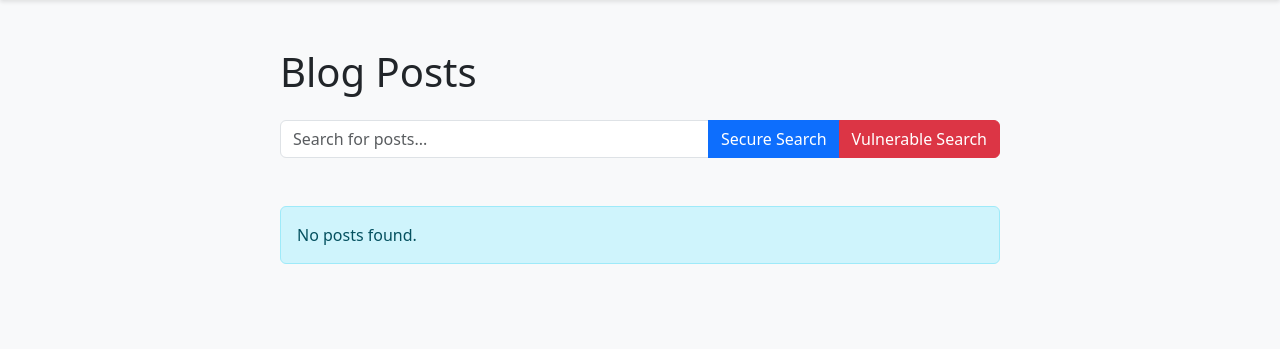
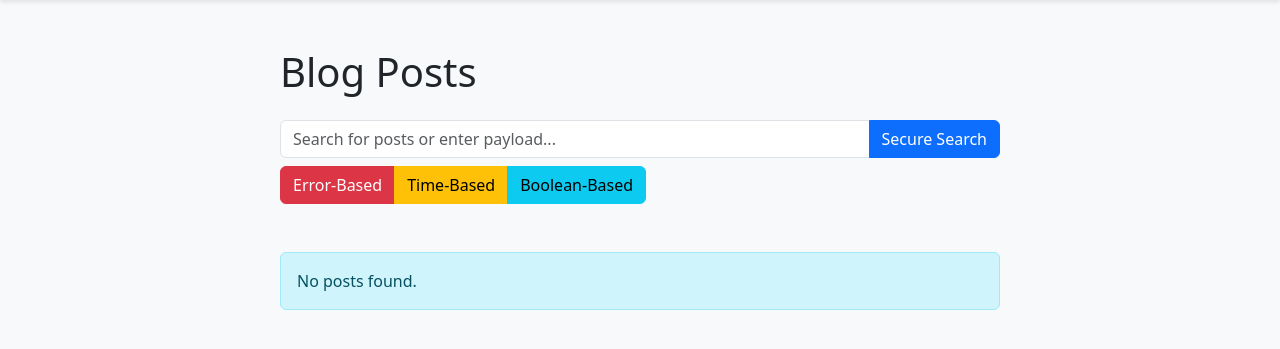
Before and after one commit to trike33/vector_labs_sqli, a Flask app: page / in a window 1280 px wide. Shown: the part 56-405 px from the top of the page. Run offline with Flask 3, Linux system fonts and the light colour scheme; data that the repository does not hold is empty; some libraries are stand-ins or nearby versions.

Commit message:
Update index.html

```diff
--- a/templates/index.html
+++ b/templates/index.html
@@ -9,10 +9,14 @@
             <!-- Search Box -->
             <form action="{{ url_for('search') }}" method="GET" class="mb-5">
                 <div class="input-group">
-                    <input type="text" name="q" class="form-control" placeholder="Search for posts..." required>
+                    <input type="text" name="q" class="form-control" placeholder="Search for posts or enter payload..." required>
                     <button class="btn btn-primary" type="submit">Secure Search</button>
-                    <!-- This button overrides the form's action and sends the data to the vulnerable endpoint -->
-                    <button class="btn btn-danger" type="submit" formaction="{{ url_for('search_vulnerable') }}">Vulnerable Search</button>
+                </div>
+                <div class="input-group mt-2">
+                    <!-- These buttons override the form's action and send the data to the vulnerable endpoints -->
+                    <button class="btn btn-danger" type="submit" formaction="{{ url_for('search_vulnerable') }}">Error-Based</button>
+                    <button class="btn btn-warning" type="submit" formaction="{{ url_for('search_time_based') }}">Time-Based</button>
+                    <button class="btn btn-info" type="submit" formaction="{{ url_for('search_boolean_based') }}">Boolean-Based</button>
                 </div>
             </form>
 
```
